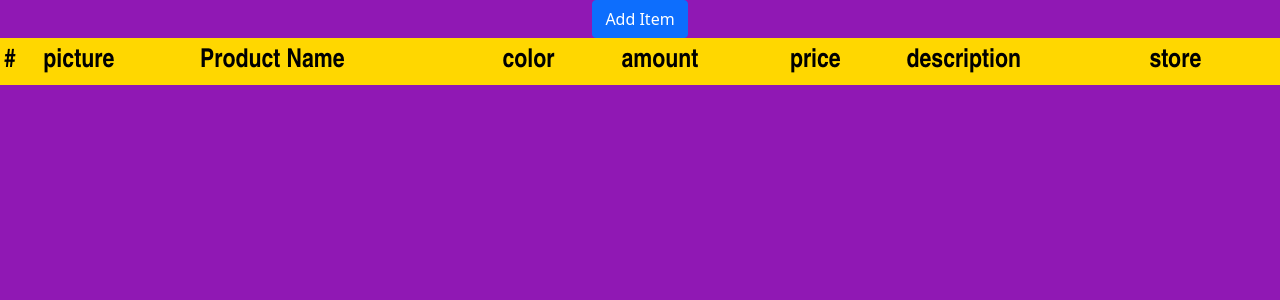
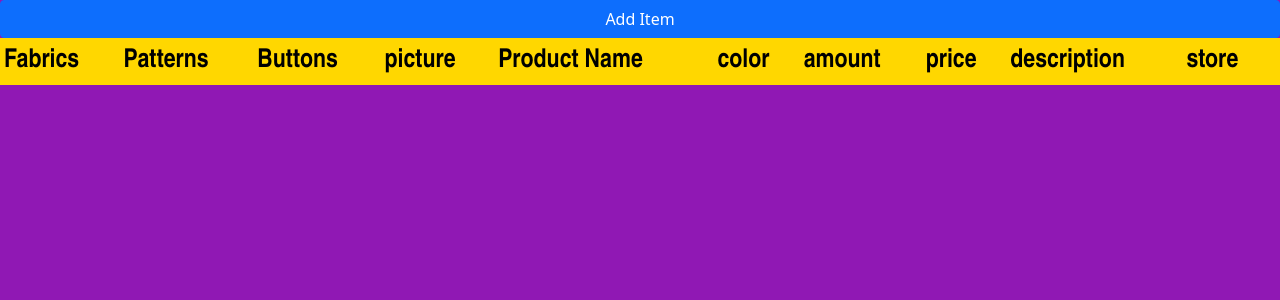
Before and after one commit to Valderhide/inventory, a React (Create React App) app: page / in a window 1280 px wide. Shown: the top 300 px of the page. Built offline with nearby package versions, Linux system fonts and the light colour scheme.

Commit message:
categories mapped to table, and overflow applied to table/header

```diff
--- a/src/App.css
+++ b/src/App.css
@@ -12,8 +12,7 @@
   min-height: 100vh;
   display: flex;
   flex-direction: column;
-  align-items: center;
-  /*justify-content: center;*/
+  overflow: auto;
   font-size: calc(10px + 2vmin);
   color: rgb(255, 255, 255);
 }
--- a/src/Table.js
+++ b/src/Table.js
@@ -1,4 +1,4 @@
-import { Table, /*Button*/ } from 'react-bootstrap';
+import { Table, Button } from 'react-bootstrap';
 
 
 export default function ItemTable({ data, onRowDelete }) {
@@ -6,7 +6,9 @@ export default function ItemTable({ data, onRowDelete }) {
     <Table striped borderless hover variant="dark" size="sm">
       <thead>
         <tr>
-          <th>#</th>
+          <th>Fabrics</th>
+          <th>Patterns</th>
+          <th>Buttons</th>
           <th>picture</th>
           <th>Product Name</th>
           <th> color </th>
@@ -19,10 +21,12 @@ export default function ItemTable({ data, onRowDelete }) {
       </thead>
       <tbody>
       {console.log(data)}
-        {data.map(({categories:items/*, base64, name, color, amount, price, description, store*/ }) => (
+      {data.map(({categories, base64, name, color, amount, price, description, store}) => (
           <tr>
-            <td>{`${items}`}</td>
-            {/*<td> <img src={base64} alt=""/> </td>
+            <td>{`${categories?.Fabrics}`}</td>
+            <td>{`${categories?.Patterns}`}</td>
+            <td>{`${categories?.Buttons}`}</td>
+            <td> <img src={base64} alt=""/> </td>
             <td>{name}</td>
             <td>{color}</td>
             <td>{amount}</td>
@@ -32,7 +36,7 @@ export default function ItemTable({ data, onRowDelete }) {
             <td>
               <Button onClick={() => onRowDelete(name)}> Delete </Button>
 
-        </td>*/}
+        </td>
           </tr>
         ))}
       </tbody>
```
